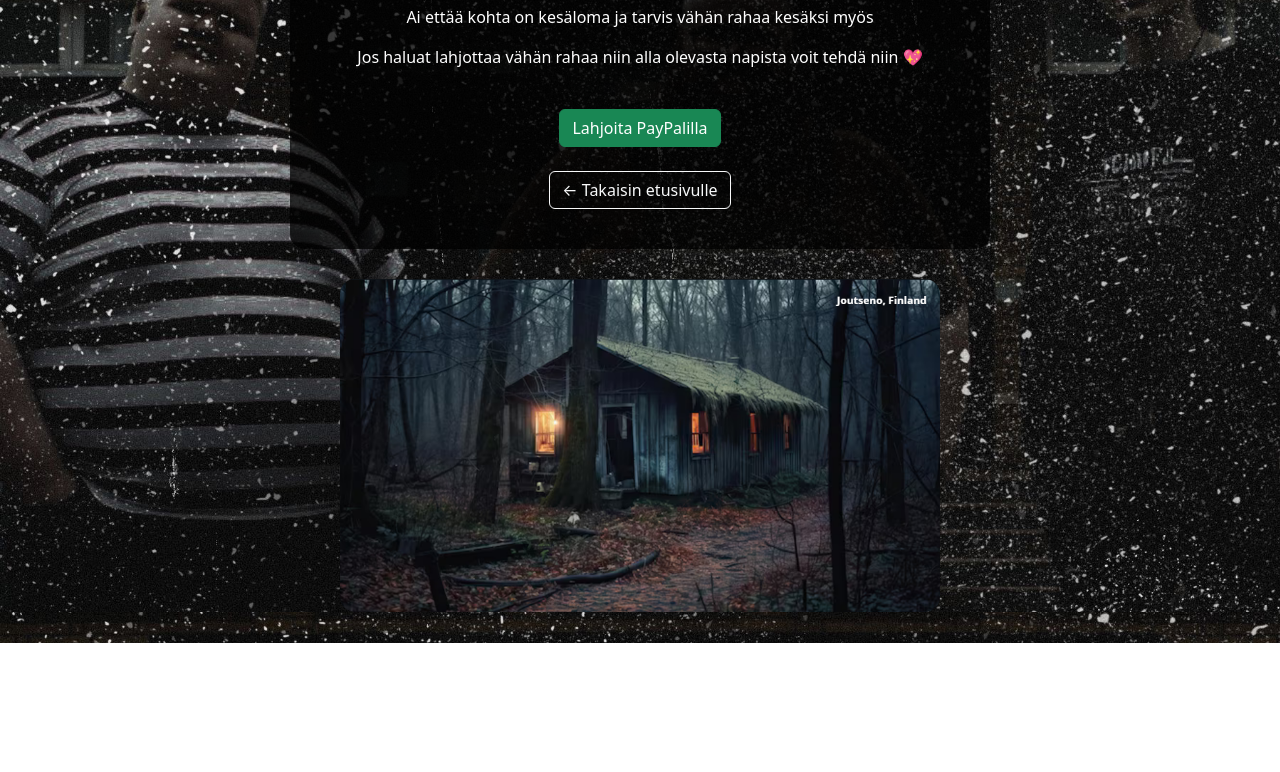
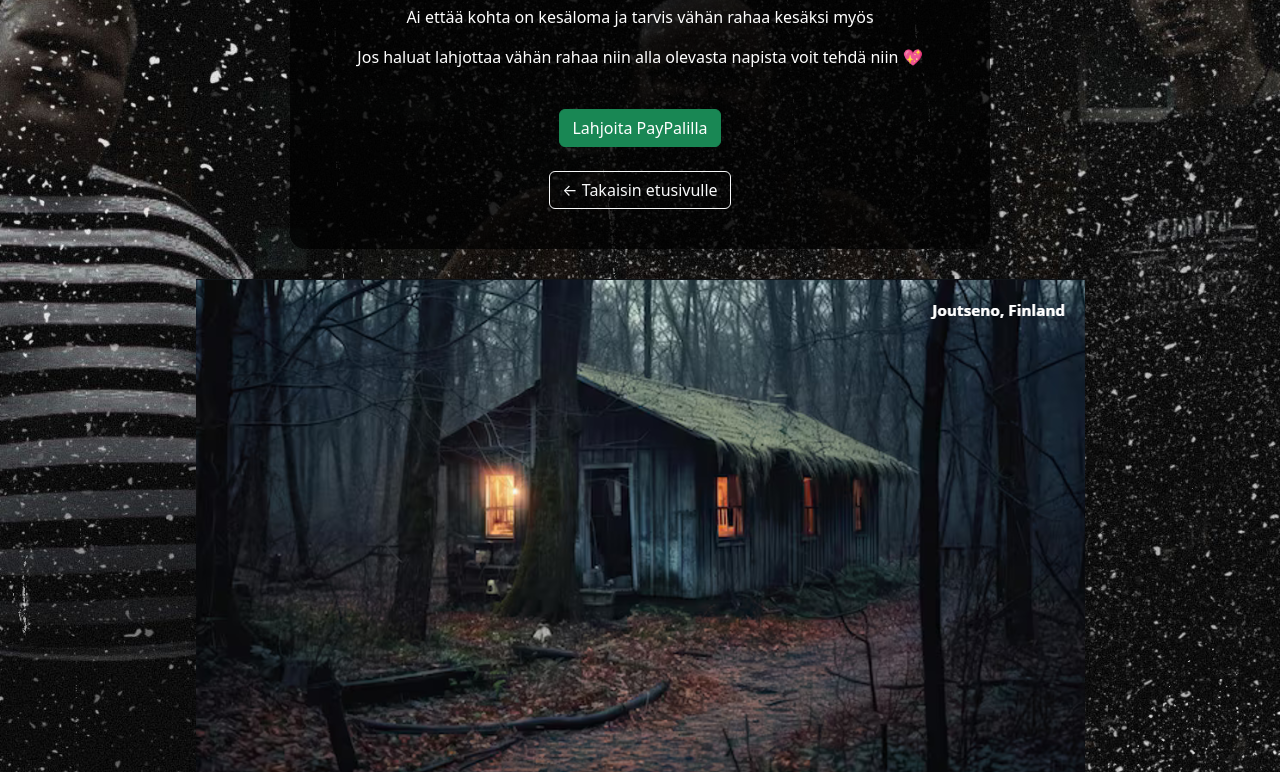
Before and after one commit to B1GE1N0/Veljelle-Rahaa, a plain HTML site: page loma.html in a window 1280 px wide. Shown: the part 157-929 px from the top of the page. Before the commit the page ends 800 px from the top, so only its background shows below. Drawn offline with nearby package versions, Linux system fonts and the light colour scheme.

Commit message:
Update loma.html

```diff
--- a/loma.html
+++ b/loma.html
@@ -3,26 +3,37 @@
 <head>
   <meta charset="UTF-8">
   <title>Kesälomalle 🌴</title>
+  <meta name="viewport" content="width=device-width, initial-scale=1">
   <link href="https://cdn.jsdelivr.net/npm/bootstrap@5.3.0/dist/css/bootstrap.min.css" rel="stylesheet">
   <style>
     body {
       background-image: url('tausta.jpg');
       background-size: cover;
+      background-position: center;
+      background-repeat: no-repeat;
       color: white;
       text-align: center;
       padding-top: 50px;
     }
     .content-box {
       background-color: rgba(0, 0, 0, 0.75);
-      padding: 40px;
+      padding: 40px 20px;
       border-radius: 15px;
       max-width: 700px;
       margin: auto;
+    }
+    .donation-image {
+      max-width: 100%;
+      border-radius: 15px;
+      margin: 30px auto 0;
+      display: block;
+      padding: 0 15px;
     }
   </style>
 </head>
 <body>
 
+  <div class="container px-3">
     <div class="content-box">
       <h1>Kesälomalle 🌞</h1>
       <p class="mt-4">
@@ -33,13 +44,12 @@
       </p>
 
       <a href="https://www.paypal.me/einofc" class="btn btn-success mt-4" target="_blank">Lahjoita PayPalilla</a>
-
       <br><br>
       <a href="index.html" class="btn btn-outline-light">← Takaisin etusivulle</a>
     </div>
 
-  <img src="loma.jpg" alt="Lahjoituskuva" style="max-width: 600px; width: 100%; margin-top: 30px; border-radius: 15px;">
-
+    <img src="loma.jpg" alt="Lahjoituskuva" class="donation-image">
+  </div>
 
 </body>
 </html>
```
Lines whose indentation alone changed are shown as unchanged.
